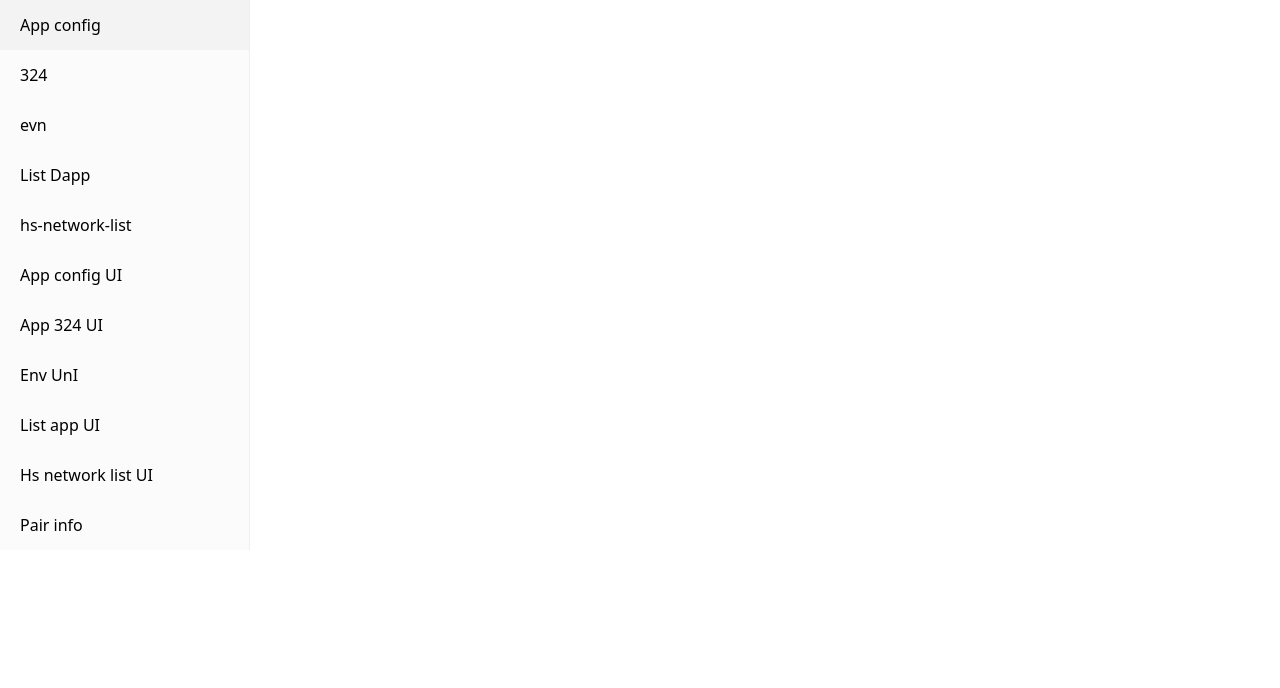
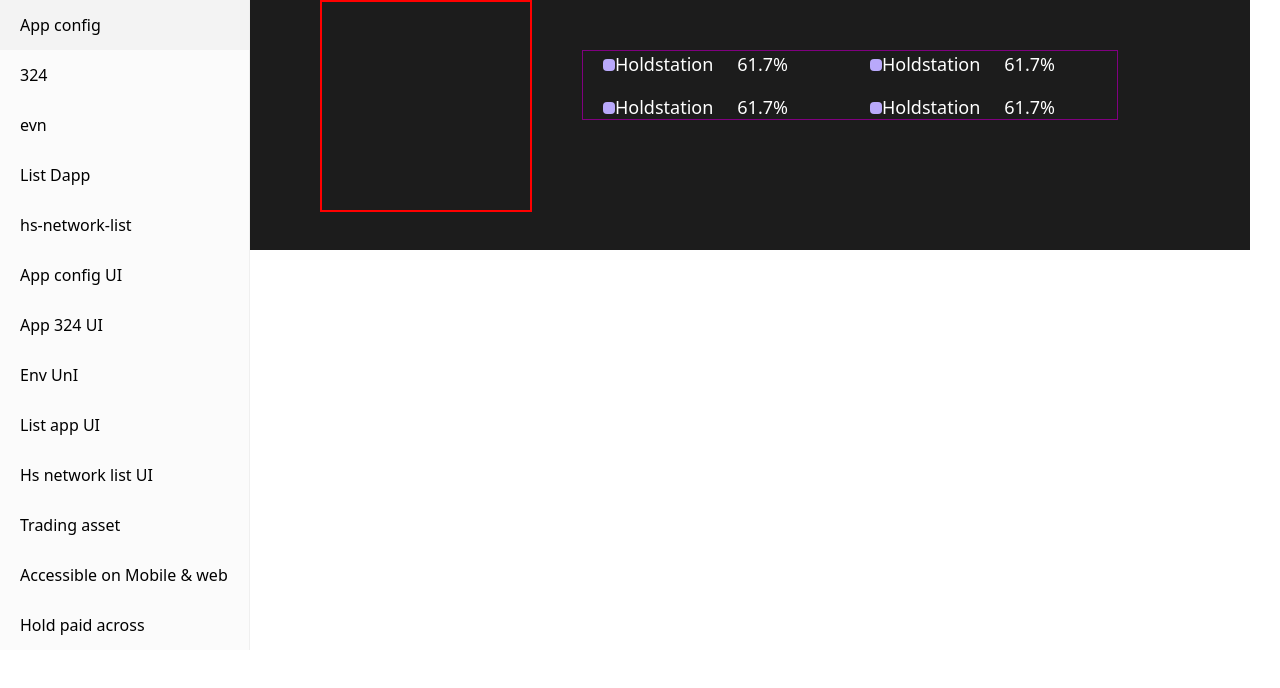
Before and after one commit to Nguyenxloc/configuration, a React (Create React App) app: page /configuration/hold-paid-across in a window 1280 px wide. Shown: the top 688 px of the page. Built offline with nearby package versions, Linux system fonts and the light colour scheme.

Commit message:
some interface

```diff
--- a/package.json
+++ b/package.json
@@ -20,6 +20,7 @@
     "react-pro-sidebar": "^1.1.0-alpha.2",
     "react-router-dom": "^6.21.3",
     "react-scripts": "5.0.1",
+    "recharts": "^2.12.3",
     "web-vitals": "^2.1.4",
     "zksync-ethers": "^6.3.0"
   },
--- /dev/null
+++ b/src/configuration/HoldPaidAcross/HoldPaidAcross.jsx
@@ -0,0 +1,34 @@
+import React, { useEffect, useState } from "react";
+import { PieChart } from "recharts";
+
+export default function HoldPaidAcross() {
+    const [data, setData] = useState([]);
+
+    useEffect(() => {
+        if (data.length == 0) {
+            const data = [{ color: "color1", content: "Holdstation", percent: "61.7%" }, { color: "color1", content: "Holdstation", percent: "61.7%" },
+            { color: "color1", content: "Holdstation", percent: "61.7%" }, { color: "color1", content: "Holdstation", percent: "61.7%" }];
+            setData(data);
+        }
+    });
+    return (
+        <div className="bg-black7 text-white w-[1000px] h-[250px] flex">
+            <div className="w-[212px] h-[212px] ms-[70px] mb-[50px]" style={{ border: "solid 2px red" }}>
+                <p></p>
+                <p></p>
+                <p></p>
+            </div>
+            <div style={{ border: "solid purple 1px" }} className="w-[536px] h-[70px] mt-[50px] ms-[50px]  grid grid-cols-2">
+                    {data.map((item, index) => {
+                        return (
+                            <div className="ms-[20px]  flex">
+                                <div className="w-[12px] h-[12px] bg-purple rounded-[4px] mt-2"></div>
+                                <p className="text-[18px]">{item.content}</p>
+                                <p className="ms-4 text-[18px]">{item.percent}</p>
+                            </div>
+                        )
+                    })}
+            </div>
+        </div>
+    )
+}
--- /dev/null
+++ b/src/configuration/accesible-mobile/Accesible.jsx
@@ -0,0 +1,18 @@
+import React from "react";
+
+export default function Accessible() {
+    const url1 = "https://holdstation.com/_next/image?url=%2Ftrade%2Fimage-chart.png&w=3840&q=75";
+    const url2 = "https://holdstation.com/_next/image?url=%2Ftrade%2FtradingNew2x4.png&w=3840&q=75";
+    return (
+        <div className="bg-black6 w-[1500px]">
+            <h2 className="text-center text-[72px] text-white">
+                Accessible on
+                <span className="text-purple"> Mobile & Web</span>
+            </h2>
+            <div className ="bg-black7 flex w-[1500px] p-[24px] rounded-3xl">
+              <img src={url1} className="w-[950px] h-[700px]" alt="" />
+              <img src={url2} className="w-[550px] h-[700px] ms-10" alt=""/>
+            </div>
+        </div>
+    )
+}
--- a/src/configuration/component/RightSide.jsx
+++ b/src/configuration/component/RightSide.jsx
@@ -1,6 +1,8 @@
 
 import App324 from "configuration/324/App324";
 import App324plainText from "configuration/324/App324plainText";
+import HoldPaidAcross from "configuration/HoldPaidAcross/HoldPaidAcross";
+import Accessible from "configuration/accesible-mobile/Accesible";
 import AppConfig from "configuration/appConfig/AppConfig";
 import AppConfigPlainText from "configuration/appConfig/AppConfigPlainText";
 import Env from "configuration/env/Env";
@@ -33,6 +35,8 @@ export default function RightSide() {
                 <Route path="/configuration/list-dapp-ui" element={<ListDappUI/>}></Route>
                 <Route path="/configuration/hs-network-list-ui" element={<HsNetworkList />}></Route>
                 <Route path="/configuration/pair-info" element={<PairInfo/>}></Route>
+                <Route path="/configuration/accessible-mobile" element={<Accessible/>}></Route>
+                <Route path="/configuration/hold-paid-across" element={<HoldPaidAcross/>}></Route>
             </Routes>
         </div>
     )
--- a/src/configuration/component/SideBar.jsx
+++ b/src/configuration/component/SideBar.jsx
@@ -13,7 +13,8 @@ export default function SideBar() {
     const menuItem = ([{ link: "app-config", name: "App config"}, { link: "app-324", name: "324"}, { link: "env", name: "evn"},
     { link: "list-dapp", name: "List Dapp"}, { link: "hs-network-list", name: "hs-network-list"}, {link: "app-config-ui",name: "App config UI"},
     {link: "app-324-ui",name: "App 324 UI"},{link:"env-ui", name:"Env UnI"},{link:"list-dapp-ui", name: "List app UI"},
-    {link:"hs-network-list-ui",name:"Hs network list UI"},{link:"pair-info",name: "Pair info"} ]);
+    {link:"hs-network-list-ui",name:"Hs network list UI"},{link:"pair-info",name: "Trading asset"},
+    {link:"accessible-mobile",name:"Accessible on Mobile & web"},{link:"hold-paid-across", name:"Hold paid across"}]);
     const nunberMenuItem = menuItem.length;
     if(falseLst.length == 0){
         for(let i = 0;i<nunberMenuItem;i++){
--- a/src/configuration/pair/PairInfo.jsx
+++ b/src/configuration/pair/PairInfo.jsx
@@ -7,7 +7,6 @@ export default function PairInfo() {
     const data = await res.json();
     setData(data.pairsInfo);
   }
-  console.log("chain name: ", data);
   useEffect(
     () => {
       if (data.length == 0) {
@@ -16,12 +15,19 @@ export default function PairInfo() {
     }
   );
   return (
-        <div className="grid grid-cols-4 gap-4">
+        <div className="bg-black6 w-[1500px]">
+          <h2 className="text-center text-[72px] text-white">
+            <span className="text-purple">Multiple </span>
+            Trading Assets
+          </h2>
+          <div className="bg-black6 grid grid-cols-3 gap-2">
           {data.map((item,index) =>(
-            <PairInfoCard dataPrefix={item} />
+            <PairInfoCard dataPrefix={item}/>
           )
           )
           }
         </div>
-      );
+        </div>
+
+  );
 }
--- a/src/configuration/pair/PairInfoCard.jsx
+++ b/src/configuration/pair/PairInfoCard.jsx
@@ -4,13 +4,19 @@ export default function PairInfoCard(dataPrefix) {
     console.log("data prefix: ", dataPrefix.dataPrefix.chartName);
 
     return (
-        <div className="w-32 h-40 bg-black6 rounded-lg">
-            <div className="">
-                <img className="w-10" src={dataPrefix.dataPrefix.imageUrl} alt=""/>
-                <p className="text-white text-start">{dataPrefix.dataPrefix.name}</p>
-                <p className="text-white text-start">{dataPrefix.dataPrefix.symbol}</p>
-                <p className="text-white text-start">{dataPrefix.dataPrefix.groupName}</p>
+        <div className="h-65 bg-black7 rounded-lg p-[64px]">
+            <img className="w-[52px] mb-3" src={dataPrefix.dataPrefix.imageUrl} alt="" />
+            <p className="text-white text-start text-[56px]">{dataPrefix.dataPrefix.symbol}</p>
+            <div className="flex gap-x-2">
+            <span className="text-white text-start text-2xl">$67,221.4</span>
+            <p className="flex items-center text-basis md:text-xl text-black bg-green rounded-full px-2 ms-8">
+                +
+                9.51
+                %
+            </p>
             </div>
+            <p className="text-white text-start mt-10 text-xl">Total Volume</p>
+            <p className="text-purple text-start text-[32px]">190.04M</p>
         </div>
     )
 }
--- a/tailwind.config.js
+++ b/tailwind.config.js
@@ -42,6 +42,8 @@ export default {
       white: "#fff",
       purple: "#B9A9FB",
       yellow: "#DBFF73",
+      green: "#38F24A",
+      green2: "#BCE6EC",
       transparent3: "rgba(0, 0, 0, 0.60)",
       transparent10: "rgba(255, 255, 255, 0.10)",
       primary_red: "#EB5252",
```
Also changed, not shown: 1 other file (tests, documents, lock files or other folders).
